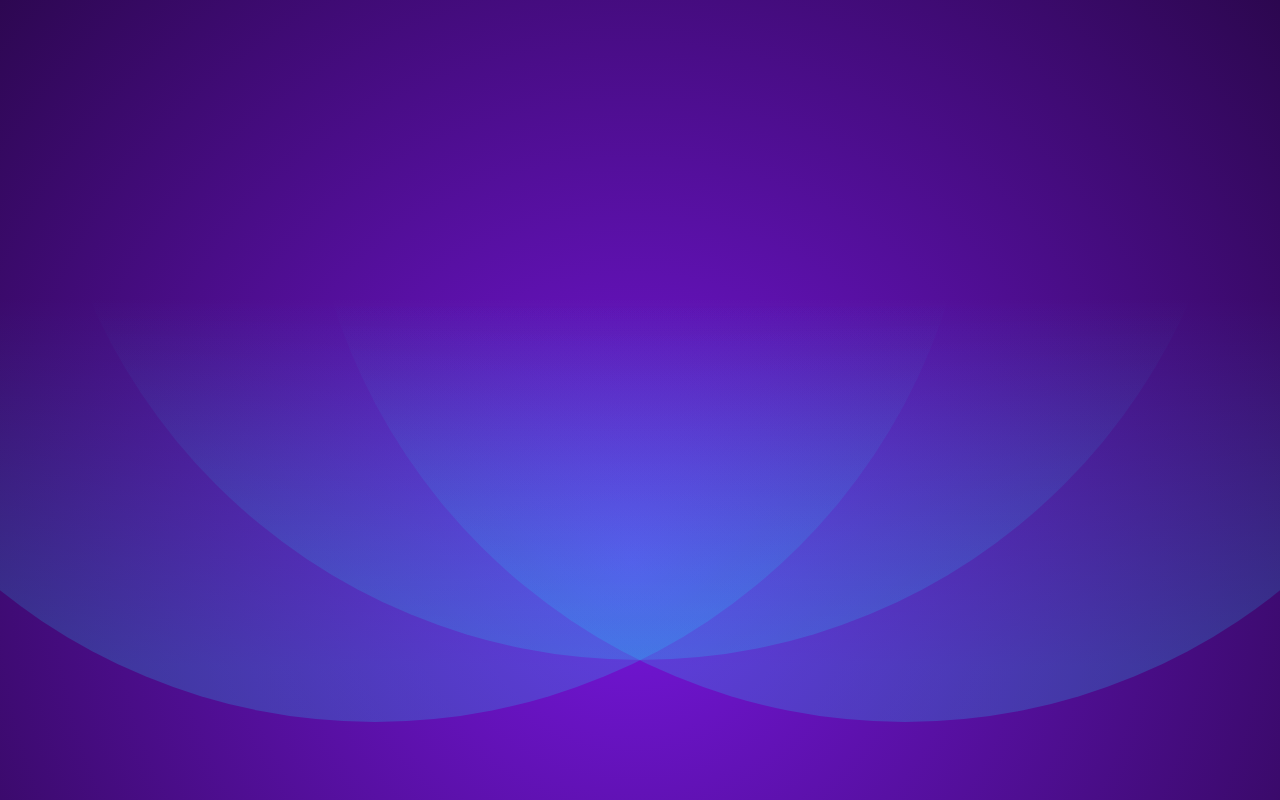
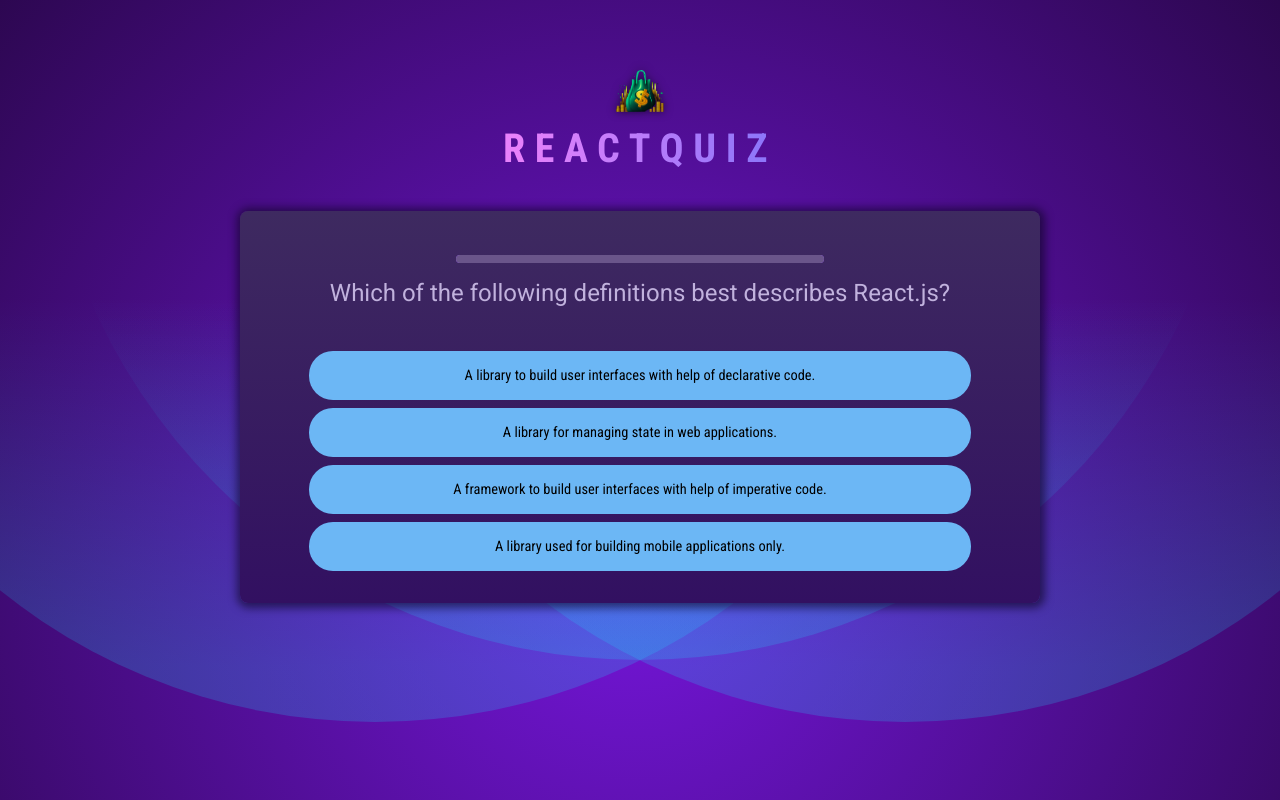
Before and after one commit to puddingForever/react-study, a React (Vite) app: page / in a window 1280 px wide. Built offline with nearby package versions, Linux system fonts and the light colour scheme.

Commit message:
퀴즈 UI셋팅

```diff
--- a/src/App.jsx
+++ b/src/App.jsx
@@ -1,8 +1,13 @@
+import {Header,Quiz,Summary} from "./components/quizApp"
 
 const App = () => {
 
   return (
-    <></>
+    <>
+      <Header />
+      <Quiz />
+
+    </>
   );
 };
 
--- /dev/null
+++ b/src/components/quizApp/Header.jsx
@@ -0,0 +1,11 @@
+import Logo from '../../assets/investment-calculator-logo.png';
+
+
+const Header = () => {
+    return <header>
+        <img src={Logo} aria-hidden />
+        <h1>REACTQUIZ</h1>
+    </header>
+}
+
+export default Header;
--- /dev/null
+++ b/src/components/quizApp/Quiz.jsx
@@ -0,0 +1,29 @@
+import styles from './quizApp.module.css'
+import { QUESTIONS } from '../../constants/constants';
+import { useState } from 'react';
+
+// 퀴즈
+const Quiz = () => {
+    const [currentQuestion, setCurrentQuestion] = useState(QUESTIONS[0])
+
+    return  (
+        <div className={styles.quiz}>
+            {/* 질문 */}
+            <div className={styles.question}>
+                <progress/>
+                <h2>{currentQuestion.text}</h2>
+            </div>
+            {/* form 입력 */}
+        <form className={styles.answers}>
+        {currentQuestion.answers.map((answer,index) =>
+            <li className={styles.answer} key={ `${currentQuestion.id}-${index}`}>
+                <button>{answer}</button>
+            </li>
+        )}
+        </form>
+      </div>
+
+    )
+}
+
+export default Quiz;
--- /dev/null
+++ b/src/components/quizApp/Summary.jsx
@@ -0,0 +1,5 @@
+const Summary = () => {
+    return <>summary</>
+}
+
+export default Summary;
--- /dev/null
+++ b/src/components/quizApp/index.js
@@ -0,0 +1,3 @@
+export { default as Header } from "./Header";
+export { default as Quiz } from "./Quiz";
+export { default as Summary } from "./Summary";
--- a/src/components/quizApp/quizApp.module.css
+++ b/src/components/quizApp/quizApp.module.css
@@ -1,27 +1,4 @@
-header {
-  margin: 2rem 0;
-  text-align: center;
-}
-
-header img {
-  width: 3rem;
-  height: 3rem;
-  filter: drop-shadow(0 0 4px rgba(0, 0, 0, 0.6));
-}
-
-header h1 {
-  font-family: "Roboto Condensed", sans-serif;
-  font-weight: bold;
-  font-size: 2.5rem;
-  letter-spacing: 0.6rem;
-  margin: 0;
-  text-transform: uppercase;
-  background: linear-gradient(90deg, #e781fb 40%, #8e76fa 60%);
-  -webkit-background-clip: text;
-  -webkit-text-fill-color: transparent;
-}
-
-.last-try {
+.lastTry {
   max-width: 40rem;
   margin: 2rem auto;
   font-size: 0.8rem;
@@ -29,14 +6,14 @@
   text-align: center;
 }
 
-.last-try h2 {
+.lastTry h2 {
   margin: 0;
   font-size: 1rem;
   color: #9c7fd3;
   text-transform: uppercase;
 }
 
-.last-try ul {
+.lastTry ul {
   list-style: none;
   margin: 0;
   padding: 0;
@@ -57,7 +34,7 @@
   text-align: center;
 }
 
-.question-overview {
+.questionOverview {
   font-family: "Roboto Condensed", sans-serif;
   font-size: 0.8rem;
   color: #9082a3;
--- a/src/constants/constants.js
+++ b/src/constants/constants.js
@@ -9,4 +9,80 @@
   { id: "duration", label: "DURATION", amount: "" },
 ];
 
-export { initialInvestmentDetails };
+/**
+ * 퀴즈앱 질문리스트
+ */
+const QUESTIONS = [
+  {
+    id: "q1",
+    text: "Which of the following definitions best describes React.js?",
+    answers: [
+      "A library to build user interfaces with help of declarative code.",
+      "A library for managing state in web applications.",
+      "A framework to build user interfaces with help of imperative code.",
+      "A library used for building mobile applications only.",
+    ],
+  },
+  {
+    id: "q2",
+    text: "What purpose do React hooks serve?",
+    answers: [
+      "Enabling the use of state and other React features in functional components.",
+      "Creating responsive layouts in React applications.",
+      "Handling errors within the application.",
+      "Part of the Redux library for managing global state.",
+    ],
+  },
+  {
+    id: "q3",
+    text: "Can you identify what JSX is?",
+    answers: [
+      "A JavaScript extension that adds HTML-like syntax to JavaScript.",
+      "A JavaScript library for building dynamic user interfaces.",
+      "A specific HTML version that was explicitly created for React.",
+      "A tool for making HTTP requests in a React application.",
+    ],
+  },
+  {
+    id: "q4",
+    text: "What is the most common way to create a component in React?",
+    answers: [
+      "By defining a JavaScript function that returns a renderable value.",
+      "By defining a custom HTML tag in JavaScript.",
+      "By creating a file with a .jsx extension.",
+      'By using the "new" keyword followed by the component name.',
+    ],
+  },
+  {
+    id: "q5",
+    text: 'What does the term "React state" imply?',
+    answers: [
+      "An object in a component that holds values and may cause the component to render on change.",
+      "The lifecycle phase a React component is in.",
+      "The overall status of a React application, including all props and components.",
+      "A library for managing global state in React applications.",
+    ],
+  },
+  {
+    id: "q6",
+    text: "How do you typically render list content in React apps?",
+    answers: [
+      "By using the map() method to iterate over an array of data and returning JSX.",
+      "By using the for() loop to iterate over an array of data and returning JSX.",
+      "By using the forEach() method to iterate over an array of data and returning JSX.",
+      "By using the loop() method to iterate over an array of data and returning JSX.",
+    ],
+  },
+  {
+    id: "q7",
+    text: "Which approach can NOT be used to render content conditionally?",
+    answers: [
+      "Using a the #if template syntax.",
+      "Using a ternary operator.",
+      "Using the && operator.",
+      "Using an if-else statement.",
+    ],
+  },
+];
+
+export { initialInvestmentDetails, QUESTIONS };
--- a/src/index.css
+++ b/src/index.css
@@ -29,3 +29,26 @@
   background-size: cover;
   background-position: center;
 }
+
+header {
+  margin: 2rem 0;
+  text-align: center;
+}
+
+header img {
+  width: 3rem;
+  height: 3rem;
+  filter: drop-shadow(0 0 4px rgba(0, 0, 0, 0.6));
+}
+
+header h1 {
+  font-family: "Roboto Condensed", sans-serif;
+  font-weight: bold;
+  font-size: 2.5rem;
+  letter-spacing: 0.6rem;
+  margin: 0;
+  text-transform: uppercase;
+  background: linear-gradient(90deg, #e781fb 40%, #8e76fa 60%);
+  -webkit-background-clip: text;
+  -webkit-text-fill-color: transparent;
+}
```
